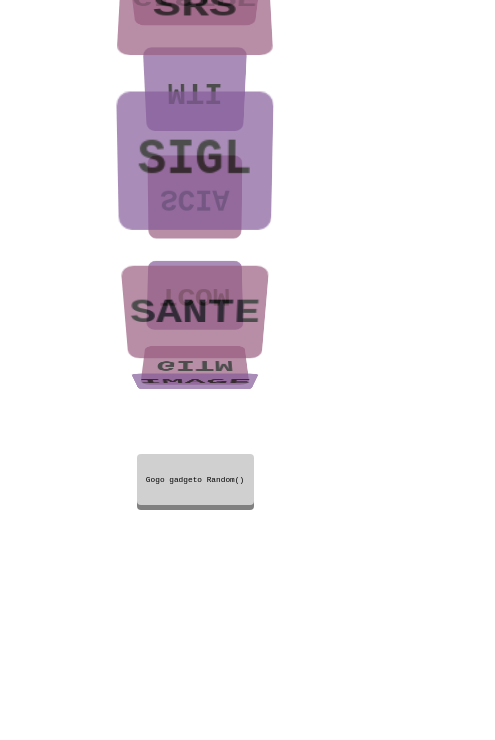
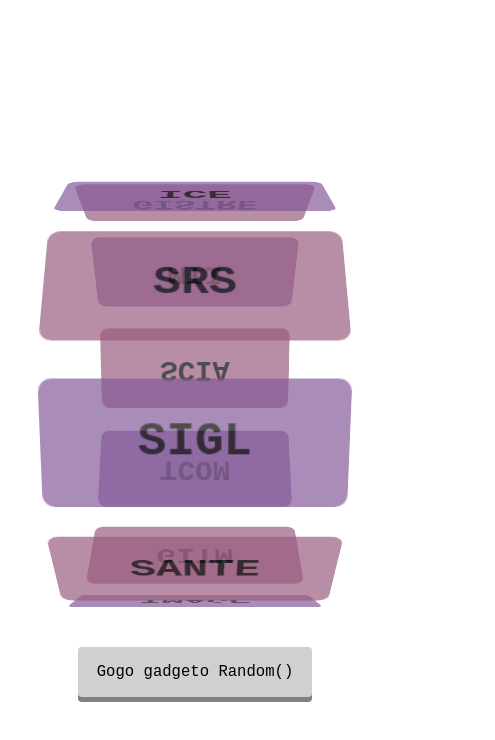
Before and after one commit to erwanvivien/epita.rip, a Next.js app: page / in a window 390 px wide. Shown: the top 740 px of the page, 495 px wide, since content can reach past the window. Built offline with nearby package versions, Linux system fonts and the light colour scheme.

Commit message:
fix: responsive and centered

```diff
--- a/styles/Home.module.css
+++ b/styles/Home.module.css
@@ -27,20 +27,17 @@
 .rotate {
   margin: 0 auto;
   width: 600px;
-  height: 400px;
+  height: 600px;
 
   -webkit-transform-style: preserve-3d;
   transform-style: preserve-3d;
 
   display: flex;
   flex-direction: column;
-  gap: 220px;
+  /* gap: 220px; */
 
   justify-content: center;
   align-items: center;
-
-  margin-top: 50%;
-  transform: translateY(-50%);
 }
 
 .triangle_container {
@@ -82,8 +79,8 @@
 
 .ring {
   margin: 0 auto;
-  height: 100px;
-  width: 600px;
+  height: 500px;
+  /* width: 600px; */
 
   display: flex;
   justify-content: center;
@@ -185,3 +182,14 @@
     background-position: 0% 50%;
   }
 }
+
+@media only screen and (max-width: 800px) {
+  .poster,
+  .button {
+    min-width: 60vw;
+  }
+
+  .button {
+    font-size: 4vmin;
+  }
+}
```
